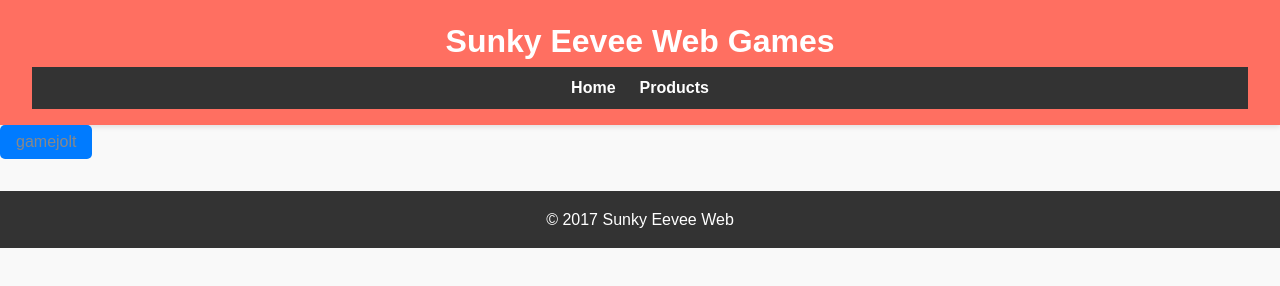
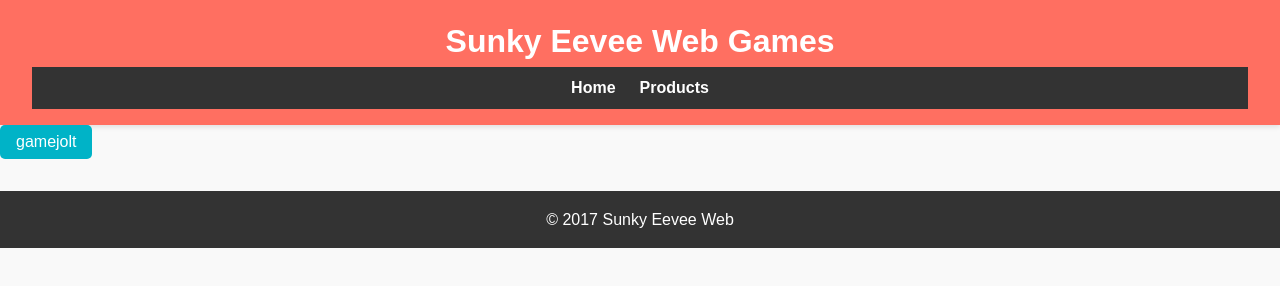
Before and after one commit to Sunky2009/SunkyEevee, a plain HTML site: page games.html in a window 1280 px wide. Drawn offline with Linux system fonts and the light colour scheme.

Commit message:
Add files via upload

```diff
--- a/style.css
+++ b/style.css
@@ -122,10 +122,10 @@ footer {
     margin-top: 2rem;
 }
 
-/* Button Theme */
+/* Button Theme Colors */
 button {
-    background-color: #007bff;
-    color: #888888;
+    background-color: #00b3c7;
+    color: #fff;
     border: none;
     padding: 0.5rem 1rem;
     border-radius: 5px;
@@ -135,11 +135,11 @@ button {
 }
 
 button:hover {
-    background-color: #ffff00;
+    background-color: #00c98c;
     transform: scale(1.05);
 }
 
 button:active {
-    background-color: #000000;
+    background-color: #bbbbbb;
     transform: scale(0.95);
 }
```
Also changed, not shown: index.html (+2 -0 lines).
